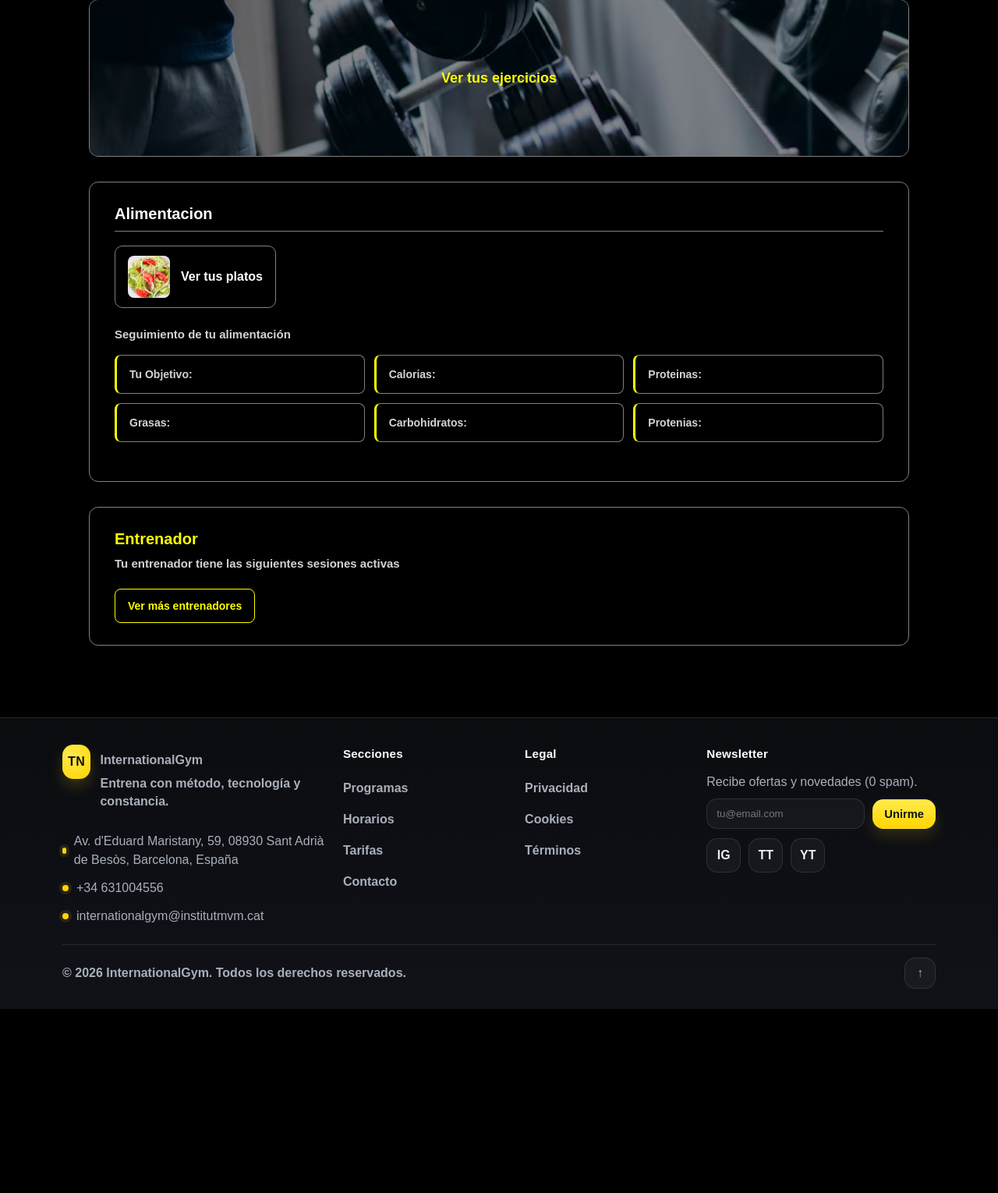
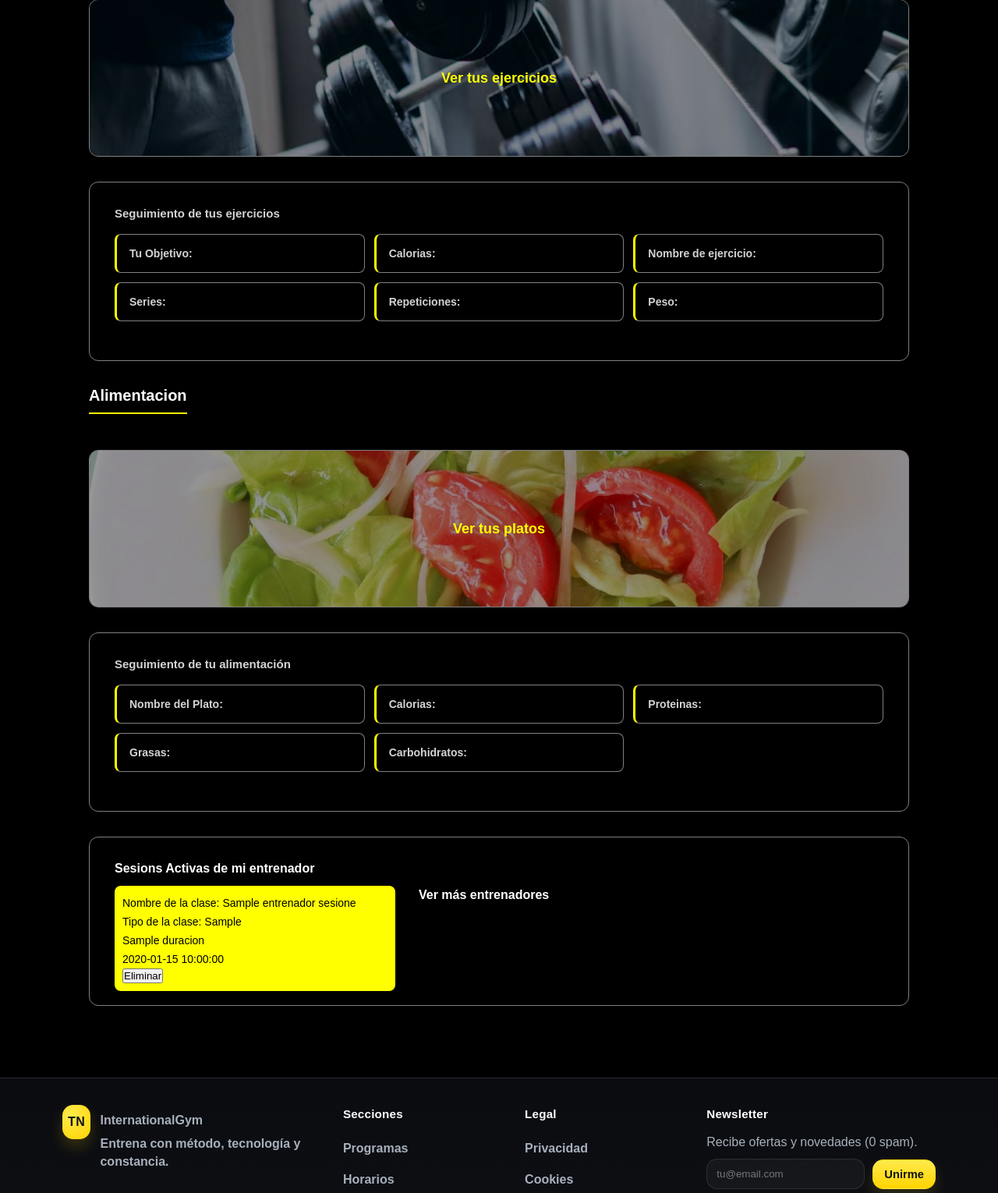
Before and after one commit to MaikelPilligua06/InternationalGym-Xavi-Danylo-Maikel, a PHP site: template proyecto/views/mainpage/main_page.php in a window 1280 px wide. Shown: the part 346-1876 px from the top of the page at 78% size. Before the commit the page ends 1640 px from the top, so only its background shows below. Run offline with PHP 8.4, Linux system fonts and the light colour scheme; the template is opened without the code that fills it: most values are stand-ins (such as "Sample title", 1, 10 or a date in 2020).

Commit message:
Entrenador SEsion

```diff
--- a/proyecto/controllers/ResumenController.php
+++ b/proyecto/controllers/ResumenController.php
@@ -1,10 +1,14 @@
 <?php
 require_once __DIR__ . "/../models/ResumenModel.php";
+require_once "models/SesionesModel.php";
 
 class ResumenController
 {
     public function index() {
+        $usuario = $_SESSION['id'];
         $model = new ResumenModel();
+        $sesiones = new SesionesModel();
+        $entrenadorSesiones = ($usuario) ? $sesiones->sesionesUsuarioEntrenador($usuario) : [];
         $resumen = $model->getAll();
         require "views/mainpage/main_page.php";
 
--- a/proyecto/index.php
+++ b/proyecto/index.php
@@ -3,7 +3,7 @@ session_start();
 ini_set('display_errors', 1);
 ini_set('display_startup_errors', 1);
 error_reporting(E_ALL);
-$publicActions = ['login', 'loginProcess'];
+$publicActions = ['login', 'loginProcess', 'registro', 'crear'];
 $action = $_GET['action'] ?? 'index';
 $controller = $_GET['controller'] ?? 'Resumen';
 $controllerName = $controller . "Controller";
--- a/proyecto/models/Usuario.php
+++ b/proyecto/models/Usuario.php
@@ -15,7 +15,7 @@ class Usuario
     public $contrasenia;
     public $edad;
     public $genero;
-    public $fechaDeAlta;
+
     public $foto;
 
     public $altura;
@@ -37,7 +37,6 @@ class Usuario
         $this->contrasenia = $datos["contrasenia"] ?? null;
         $this->edad = $datos["edad"] ?? null;
         $this->genero = $datos["genero"] ?? null;
-        $this->fechaDeAlta = $datos["fechaDeAlta"] ?? null;
         $this->foto = $datos["foto"] ?? null;
         $this->objetivo = $datos["objetivo"] ?? null;
         $this->altura = $datos["altura"] ?? null;
--- a/proyecto/views/Entrenadores/entrenadorDatos.php
+++ b/proyecto/views/Entrenadores/entrenadorDatos.php
@@ -31,7 +31,7 @@
                         <h4>TIpo de clases: <?= $sesion->tipoDeClases ?></h4>
                         <p><strong>Fecha:</strong> <?= $sesion->fechaClases ?></p>
                         <p><strong>Duracion:</strong> <?= $sesion->duracion ?></p>
-                    </a>
+                    < /a>
                     <a href="index.php?controller=Sesiones&action=apuntarme&id=<?= $sesion->id ?>">
                         <button>Apuntate</button>
                     </a>
--- a/proyecto/views/mainpage/main_page.css
+++ b/proyecto/views/mainpage/main_page.css
@@ -86,7 +86,7 @@ img {
     display: inline-block;
 }
 
-.imgEntrenos {
+.Fotos {
     position: relative;
     border-radius: 12px;
     overflow: hidden;
@@ -94,11 +94,11 @@ img {
     border: 1px solid gray;
 }
 
-.imgEntrenos a {
+.Fotos a {
     display: block;
 }
 
-.imgEntrenos img {
+.Fotos img {
     width: 100%;
     height: 200px;
     object-fit: cover;
@@ -195,33 +195,29 @@ img {
     border: 1px solid gray;
     border-radius: 12px;
     padding: 28px 32px;
+
+    overflow-x: auto;
+    overflow-y: hidden;
+    -webkit-overflow-scrolling: touch;
+    padding-bottom: 8px;
+}
+.seSion {
+    display: flex;
+    flex-wrap: nowrap;
+    gap: 30px;
+    padding: 10px 0;
 }
 
-.Entrenador h2 {
-    font-size: 20px;
-    font-weight: bold;
-    color: yellow;
-    margin-bottom: 8px;
+.topsesion {
+    flex: 0 0 auto;
+    width: 360px;
+    padding: 10px;
+    border-radius: 8px;
+    background: yellow;
+    color: black;
+    box-shadow: 0 2px 4px rgba(0,0,0,0.1);
+    font-size: 14px;
 }
-
-.Entrenador h3 {
-    font-size: 15px;
-    font-weight: bold;
-    color: lightgray;
-    margin-bottom: 20px;
-}
-
-.Entrenador h4 {
-    display: inline-block;
-    font-size: 14px;
-    font-weight: bold;
-    color: yellow;
-    border: 1px solid yellow;
-    border-radius: 8px;
-    padding: 9px 16px;
-    cursor: pointer;
-}
-
 
 
 @media (max-width: 768px) {
--- a/proyecto/views/mainpage/main_page.php
+++ b/proyecto/views/mainpage/main_page.php
@@ -25,36 +25,77 @@
     <div class="Ejercicios">
         <h2>Ejercicios</h2>
     </div>
-<div class="imgEntrenos">
+<div class="Fotos">
     <a href="index.php?controller=Ejercicios&action=listadoEjercicios">
         <img src="/views/gymFotos/EntrenoIMG.png"/>
         <div class="textoIMG">Ver tus ejercicios</div>
     </a>
 </div>
     <div class="Alimentacion">
-        <h2>Alimentacion</h2>
-        <div>
-            <a href="index.php?controller=Alimentacion&action=index">
-                <img src="views/gymFotos/EnsaladaIMG.jpg" alt="Acceso a tus platos platos"/>
-                <h1>Ver tus platos</h1>
-            </a>
-        </div>
-        <h3>Seguimiento de tu alimentación</h3>
+        <h3>Seguimiento de tus ejercicios</h3>
         <div class="Alimentacion-datos">
             <ul>
                 <li>Tu Objetivo: </li>
                 <li>Calorias:</li>
+                <li>Nombre de ejercicio:</li>
+                <li>Series: </li>
+                <li>Repeticiones: </li>
+                <li>Peso: </li>
+            </ul>
+        </div>
+    </div>
+    <div class="Ejercicios">
+        <h2>Alimentacion</h2>
+    </div>
+    <div class="Fotos">
+        <a href="index.php?controller=Alimentacion&action=index">
+            <img src="views/gymFotos/EnsaladaIMG.jpg" alt="Acceso a tus platos platos"/>
+            <div class="textoIMG">Ver tus platos</div>
+        </a>
+    </div>
+    <div class="Alimentacion">
+        <h3>Seguimiento de tu alimentación</h3>
+        <div class="Alimentacion-datos">
+            <ul>
+                <li>Nombre del Plato: </li>
+                <li>Calorias:</li>
                 <li>Proteinas:</li>
                 <li>Grasas: </li>
                 <li>Carbohidratos: </li>
-                <li>Protenias: </li>
+
             </ul>
         </div>
     </div>
+
     <div class="Entrenador">
-        <h2>Entrenador</h2>
-        <h3>Tu entrenador tiene las siguientes sesiones activas</h3>
+
+        <?php if (!empty($entrenadorSesiones)) : ?>
+            <h4>Sesions Activas de mi entrenador</h4>
+
+        <div class="seSion">
+
+            <?php foreach ($entrenadorSesiones as $fila) : ?>
+                <div class="topsesion">
+                    <a href="index.php?controller=Sesiones&action=getId&id=<?= $fila->id ?>">
+                        <p>Nombre de la clase: <?= $fila->nombreClase ?></p>
+                        <p>Tipo de la clase: <?= $fila->tipoDeClases ?></p>
+                        <p><?= $fila->duracion ?></p>
+                        <p><?= $fila->fechaClases ?></p>
+                    </a>
+                    <a href="index.php?controller=Sesiones&action=eliminarSesion&id=<?= $fila->id ?>">
+                        <button>Eliminar</button>
+                    </a>
+                </div>
+
+        <?php endforeach; ?>
+        <?php else : ?>
+        <h4>Tu entrenador no tiene sesiones activas</h4>
+        <?php endif; ?>
+        <a href="index.php?controller=Entrenador&action=getAllEntrenadores">
+
         <h4>Ver más entrenadores</h4>
+        </a>
+        </div>
     </div>
 </div>
 </main>
```
Also changed, not shown: proyecto/controllers/UsuarioController.php (+27 -0 lines), proyecto/models/SesionesModel.php (+18 -0 lines), proyecto/models/UsuarioModel.php (+44 -0 lines), proyecto/scripts/datos.sql (+1 -10 lines), proyecto/views/gymFotos/sesiones/fons_gene.png (added), 1 other file.
